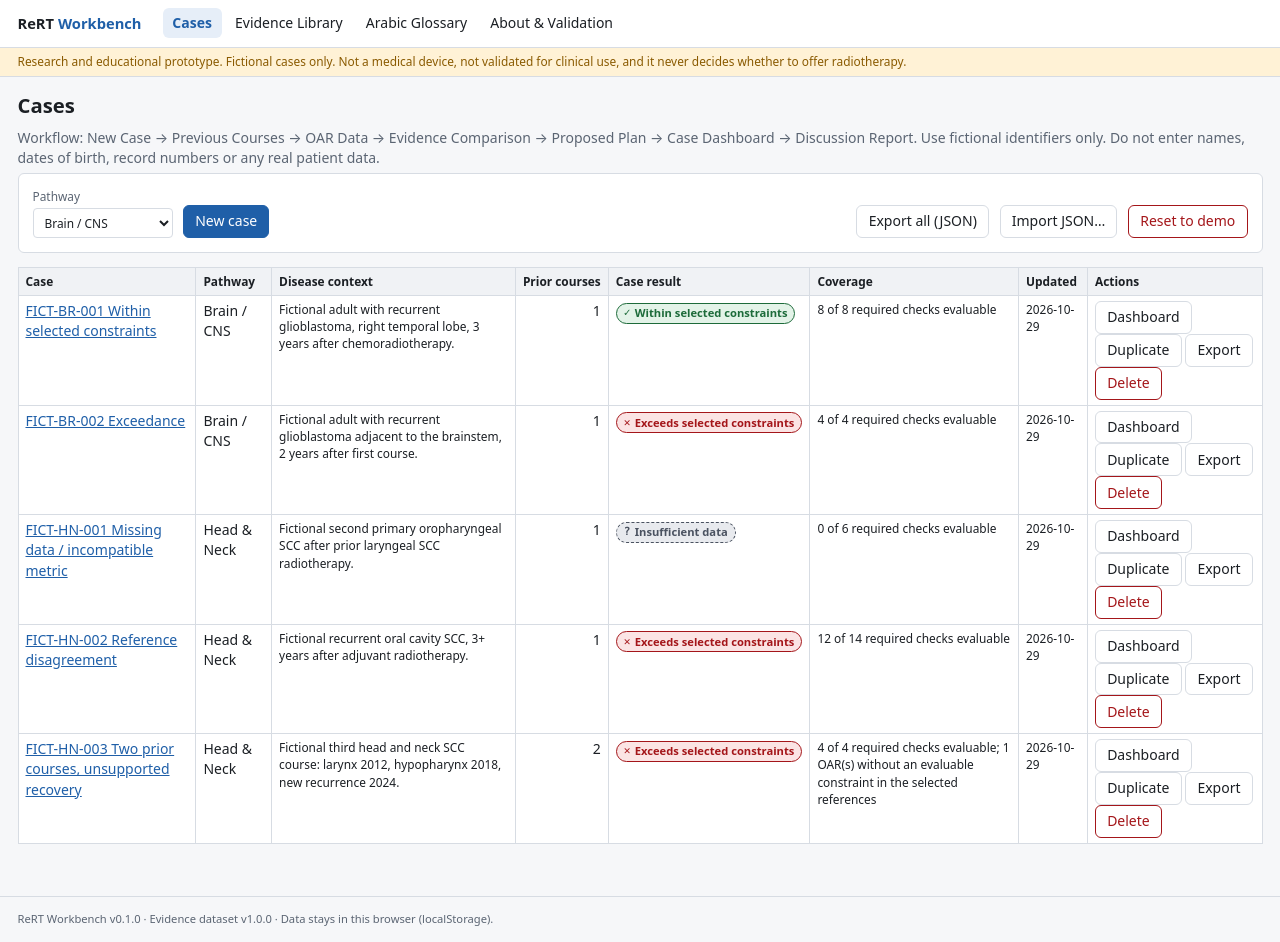
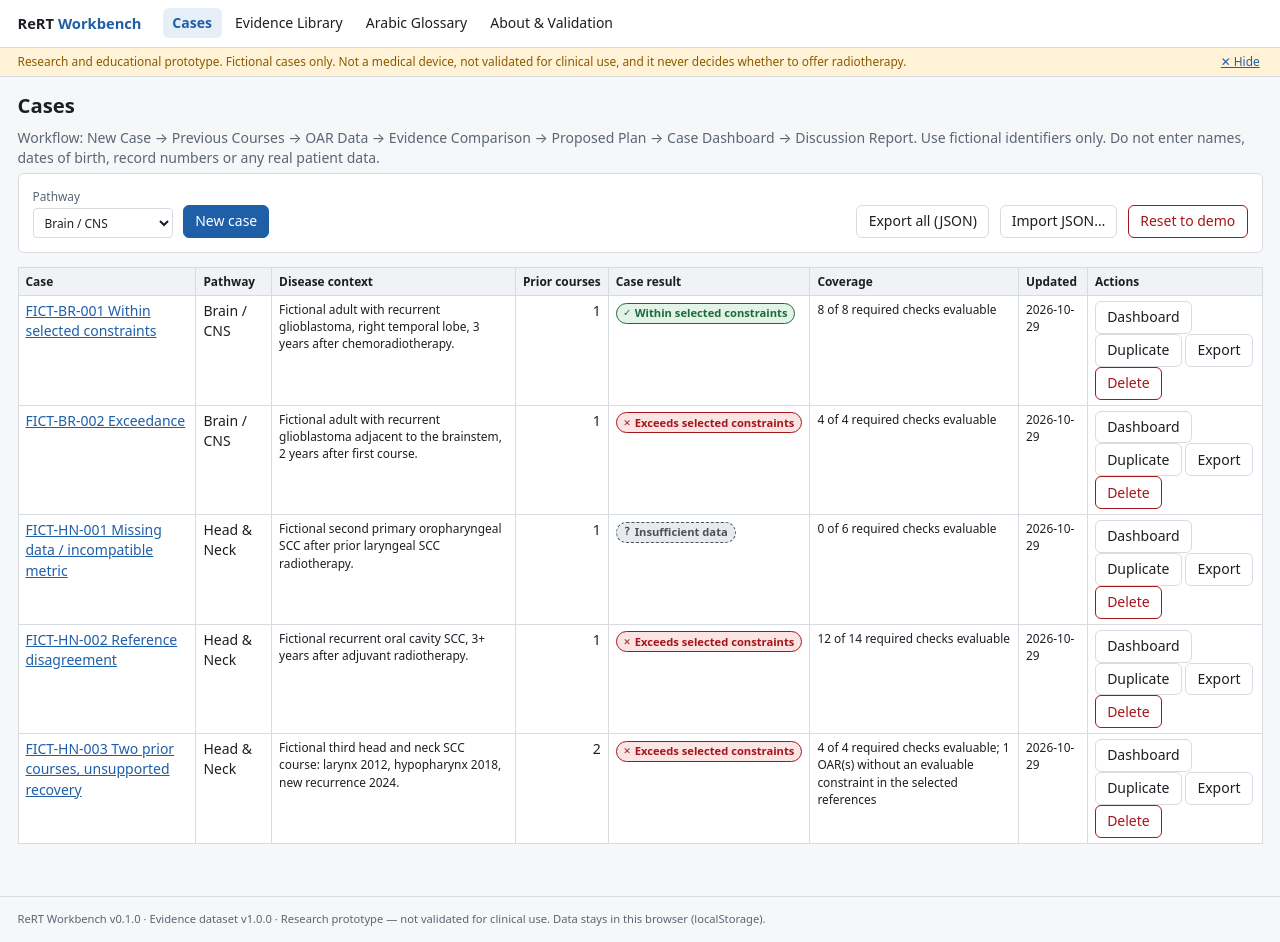
Before and after one commit to OsamaFouad/rert-workbench, a React (Vite) app: page / in a window 1280 px wide. Built offline with nearby package versions, Linux system fonts and the light colour scheme.

Commit message:
Make the disclaimer banner dismissible (remembered per browser)
The statement remains in the footer, About page and report.

```diff
--- a/src/ui/App.tsx
+++ b/src/ui/App.tsx
@@ -1,3 +1,4 @@
+import { useState } from 'react';
 import { HashRouter, NavLink, Navigate, Route, Routes } from 'react-router-dom';
 import { EVIDENCE_VERSION } from '../evidence';
 import { StoreProvider } from '../state/store';
@@ -7,6 +8,45 @@ import { CasesPage } from './pages/CasesPage';
 import { CaseWorkflow } from './pages/CaseWorkflow';
 import { EvidencePage } from './pages/EvidencePage';
 import { GlossaryPage } from './pages/GlossaryPage';
+
+const BANNER_KEY = 'rert-workbench:banner-dismissed:v1';
+
+function readDismissed(): boolean {
+  try {
+    return localStorage.getItem(BANNER_KEY) === '1';
+  } catch {
+    return false;
+  }
+}
+
+/** Disclaimer banner; can be closed once per browser. The same statement stays in the footer, About page and report. */
+function DisclaimerBanner() {
+  const [hidden, setHidden] = useState(readDismissed);
+  if (hidden) return null;
+  return (
+    <div className="banner row" role="note" style={{ alignItems: 'center' }}>
+      <span>
+        Research and educational prototype. Fictional cases only. Not a medical device, not validated for clinical use, and it never
+        decides whether to offer radiotherapy.
+      </span>
+      <span className="spacer" />
+      <button
+        className="link"
+        aria-label="Hide this notice"
+        onClick={() => {
+          try {
+            localStorage.setItem(BANNER_KEY, '1');
+          } catch {
+            /* storage blocked: hide for this visit only */
+          }
+          setHidden(true);
+        }}
+      >
+        ✕ Hide
+      </button>
+    </div>
+  );
+}
 
 export function App() {
   return (
@@ -23,10 +63,7 @@ export function App() {
             <NavLink to="/about">About &amp; Validation</NavLink>
           </nav>
         </header>
-        <div className="banner" role="note">
-          Research and educational prototype. Fictional cases only. Not a medical device, not validated for clinical use, and it never
-          decides whether to offer radiotherapy.
-        </div>
+        <DisclaimerBanner />
         <main>
           <Routes>
             <Route path="/" element={<CasesPage />} />
@@ -39,7 +76,7 @@ export function App() {
           </Routes>
         </main>
         <footer className="app-footer">
-          ReRT Workbench v{APP_VERSION} · Evidence dataset v{EVIDENCE_VERSION} · Data stays in this browser (localStorage).
+          ReRT Workbench v{APP_VERSION} · Evidence dataset v{EVIDENCE_VERSION} · Research prototype — not validated for clinical use. Data stays in this browser (localStorage).
         </footer>
       </HashRouter>
     </StoreProvider>
```
Also changed, not shown: 1 other file (tests, documents, lock files or other folders).
